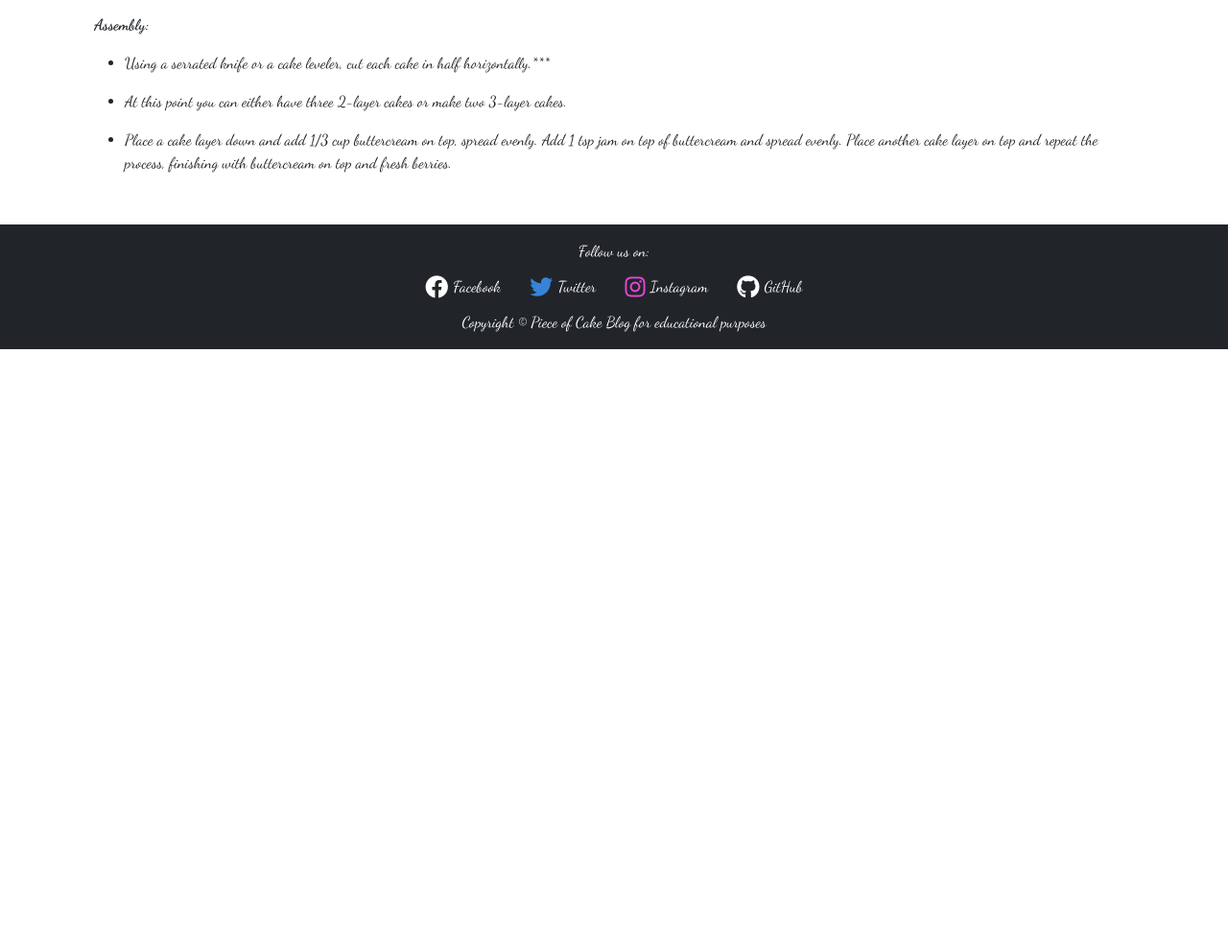
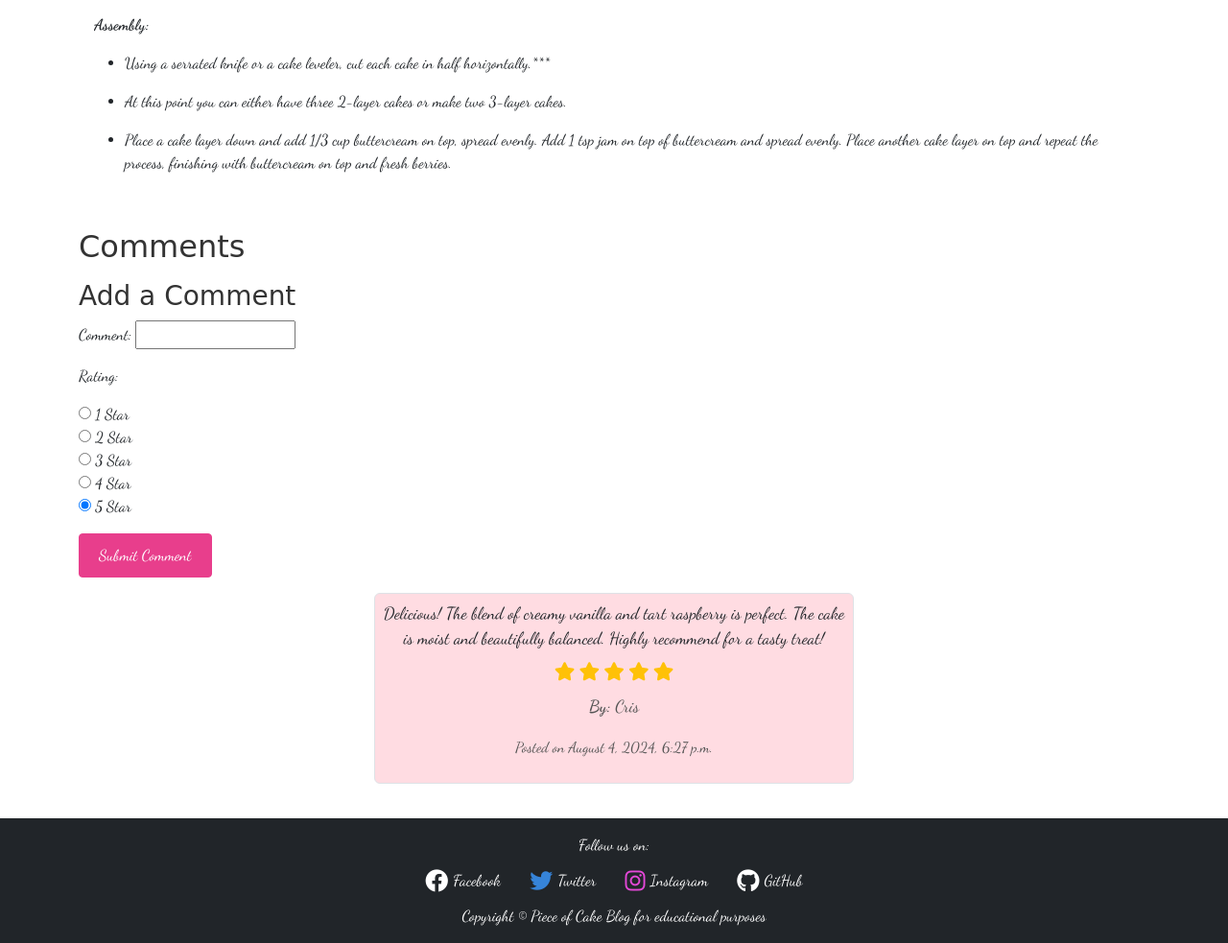
Before and after one commit to Cristina-Becheru/piece-of-cake, a Django app: page /recipes/1/ in a window 1280 px wide. Shown: the part 1780-2763 px from the top of the page at 96% size. Before the commit the page ends 2144 px from the top, so only its background shows below. Run offline with Django 5.2, Linux system fonts and the light colour scheme; a user stored in the database is signed in; data comes from the database, SQL or seed files in the repository; both versions use the stored data as it was after the commit; parts of the project's set-up code (start-up, migrations or seed data) failed here and were passed over; some libraries are stand-ins or nearby versions; some web fonts are replaced.

Commit message:
Implemented comment submission and display with form, styling, and improved presentation on the recipe detail page.

```diff
--- a/recipes/forms.py
+++ b/recipes/forms.py
@@ -1,6 +1,6 @@
 from django import forms
 from djrichtextfield.widgets import RichTextWidget
-from .models import Recipe
+from .models import Recipe, Comment
 
 from django import forms
 from djrichtextfield.widgets import (
@@ -53,3 +53,22 @@ class RecipeForm(forms.ModelForm):
             "servings": "Number of Servings",
             "cook_time": "Cooking Time",
         }
+class CommentForm(forms.ModelForm):
+    """Form to create a comment"""
+
+    class Meta:
+        model = Comment
+        fields = [
+            "content",
+            "rating",
+        ]
+
+        widgets = {
+            "content": RichTextWidget(),
+            "rating": forms.RadioSelect(choices=Comment._meta.get_field('rating').choices),
+        }
+
+        labels = {
+            "content": "Comment",
+            "rating": "Rating",
+        }
--- a/recipes/models.py
+++ b/recipes/models.py
@@ -1,5 +1,6 @@
 from django.db import models
 from django.contrib.auth.models import User
+from django.utils import timezone
 
 from djrichtextfield.models import RichTextField
 from django_resized import ResizedImageField
@@ -55,3 +56,24 @@ class Recipe(models.Model):
 
     def __str__(self):
         return str(self.title)
+
+class Comment(models.Model):
+    """
+    A model to create and manage comments on recipes
+    """
+    user = models.ForeignKey(
+        User, related_name="recipe_comments", on_delete=models.CASCADE
+    )
+    recipe = models.ForeignKey(
+        Recipe, related_name="comments", on_delete=models.CASCADE
+    )
+    content = models.TextField(null=False, blank=False)
+    rating = models.PositiveIntegerField(choices=[(i, f"{i} Star") for i in range(1, 6)], default=5)
+    created_at = models.DateTimeField(default=timezone.now)
+    updated_at = models.DateTimeField(auto_now=True)
+
+    class Meta:
+        ordering = ["-created_at"]
+
+    def __str__(self):
+        return f"Comment by {self.user.username} on {self.recipe.title}"
--- a/recipes/templates/recipes/recipe_detail.html
+++ b/recipes/templates/recipes/recipe_detail.html
@@ -43,5 +43,47 @@
                 <p>{{ recipe.instructions|safe }}</p>
             </div>
         </div>
+    <!-- Comments Section -->
+    <div class="comments-section mt-4">
+        <h2>Comments</h2>
+
+        {% if user.is_authenticated %}
+        <div class="comment-form mt-3">
+            <h3>Add a Comment</h3>
+            <form method="post">
+                {% csrf_token %}
+                {{ comment_form.as_p }}
+                <button type="submit" class="btn btn-primary">Submit Comment</button>
+            </form>
+        </div>
+        {% else %}
+        <p><a href="{% url 'login' %}">Log in</a> to add a comment.</p>
+        {% endif %}
+
+        {% if comments %}
+        <div class="comments-list mt-3">
+            {% for comment in comments %}
+            <div class="comment-container mb-3 p-2 border rounded">
+                <p class="comment-content">{{ comment.content }}</p>
+                <div class="comment-rating">
+                    {% for i in "12345" %}
+                        {% if i|add:"0" <= comment.rating %}
+                            <span class="fa fa-star checked"></span>
+                        {% else %}
+                            <span class="fa fa-star"></span>
+                        {% endif %}
+                    {% endfor %}
+                </div>
+                <p class="comment-user"><strong>By:</strong> {{ comment.user }}</p>
+                <p class="comment-date"><small>Posted on {{ comment.created_at|date:"F j, Y, g:i a" }}</small></p>
+            </div>
+            {% empty %}
+            <p>No comments yet.</p>
+            {% endfor %}
+        </div>
+        {% else %}
+        <p>No comments yet.</p>
+        {% endif %}
     </div>
+</div>
 {% endblock %}
--- a/recipes/views.py
+++ b/recipes/views.py
@@ -1,3 +1,4 @@
+from django.shortcuts import render, redirect, get_object_or_404
 from django.views.generic import (
     CreateView, ListView,
     DetailView, DeleteView,
@@ -11,8 +12,8 @@ from django.db.models import Q
 
 from django.contrib.auth.mixins import LoginRequiredMixin
 
-from .models import Recipe
-from .forms import RecipeForm
+from .models import Recipe, Comment
+from .forms import RecipeForm, CommentForm
 
 
 class Recipes(ListView):
@@ -43,6 +44,23 @@ class RecipeDetail(DetailView):
     template_name = "recipes/recipe_detail.html"
     model = Recipe
     context_object_name = "recipe"
+
+    def get_context_data(self, **kwargs):
+        context = super().get_context_data(**kwargs)
+        context['comment_form'] = CommentForm()
+        context['comments'] = self.object.comments.all()
+        return context
+
+    def post(self, request, *args, **kwargs):
+        recipe = self.get_object()
+        form = CommentForm(request.POST)
+        if form.is_valid():
+            comment = form.save(commit=False)
+            comment.recipe = recipe
+            comment.user = request.user
+            comment.save()
+            return redirect('recipe_detail', pk=recipe.slug)
+        return self.render_to_response(self.get_context_data(comment_form=form))
 
 
 class AddRecipe(LoginRequiredMixin, CreateView):
--- a/static/css/base.css
+++ b/static/css/base.css
@@ -360,3 +360,35 @@ header {
     font-size: 1.5rem;
     color: white;
 }
+
+    .comment-container {
+        max-width: 500px; /* Set a maximum width for the comment container */
+        margin: auto; /* Center the container */
+        padding: 10px; /* Add some padding */
+        border: 1px solid #ddd; /* Light border for the container */
+        border-radius: 5px; /* Rounded corners */
+        background-color:#FFDCE2; /* Light background color */
+        text-align: center;
+    }
+
+    .comment-content {
+        word-wrap: break-word; /* Ensure long words break to fit within the container */
+        margin-bottom: 10px;
+        font-size: 1.1em;
+    }
+
+    .comment-rating {
+        margin-top: 10px; /* Add some space above the rating */
+        margin-bottom: 10px;
+    }
+
+    .fa-star {
+        color: #ffc107; /* Gold color for stars */
+        font-size: 1.2em; /* Slightly larger star size */
+    }
+    .comment-user,
+    .comment-date {
+        font-size: 1.1em; /* Slightly smaller font size for user and date */
+        color: #555; /* Darker gray for text */
+        margin-top: 5px; /* Space above user and date text */
+    }
```
Also changed, not shown: recipes/admin.py (+8 -1 lines), db.sqlite3, recipes/migrations/0002_comment.py (added), recipes/migrations/0003_comment_rating.py (added), static/images/hero.webp (deleted).
